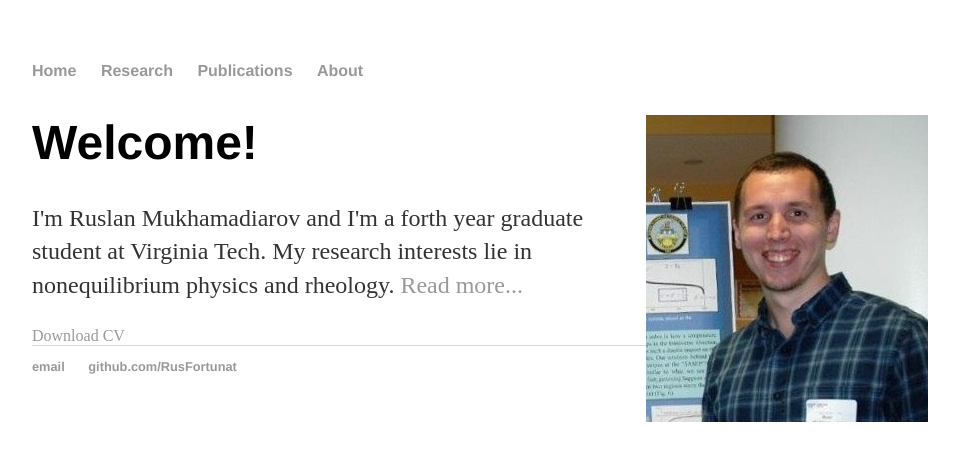
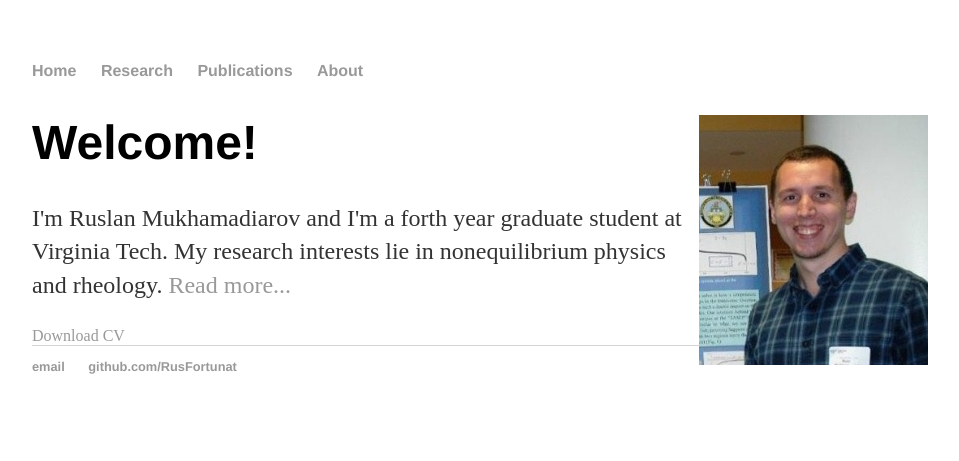
Before and after one commit to RusFortunat/mukhamadiarov, a Jekyll site: the page built from index.html, in a window 1280 px wide. Shown: the top 461 px of the page, without its empty margins (160-1119 px from the left). Built offline with Jekyll 4.4.1, drawn with Linux system fonts in a browser that asks for light colours.

Commit message:
Update index.html

```diff
--- a/index.html
+++ b/index.html
@@ -5,7 +5,7 @@ title: Ruslan Mukhamadiarov, theoretical and computational physicist
 
 		<div class="blurb">
 			<img src="kBPV1jaNEx0.jpg" alt="Me" align="right"
-			     style="width:282px;height:307px;float:right;"/>
+			     style="width:229px;height:250px;float:right;"/>
 			<h1>Welcome!</h1>
 			<p>I'm Ruslan Mukhamadiarov and I'm a forth year graduate student at Virginia Tech. My research interests lie in nonequilibrium physics and rheology. <a href="/research">Read more...</a></p>
 
```
